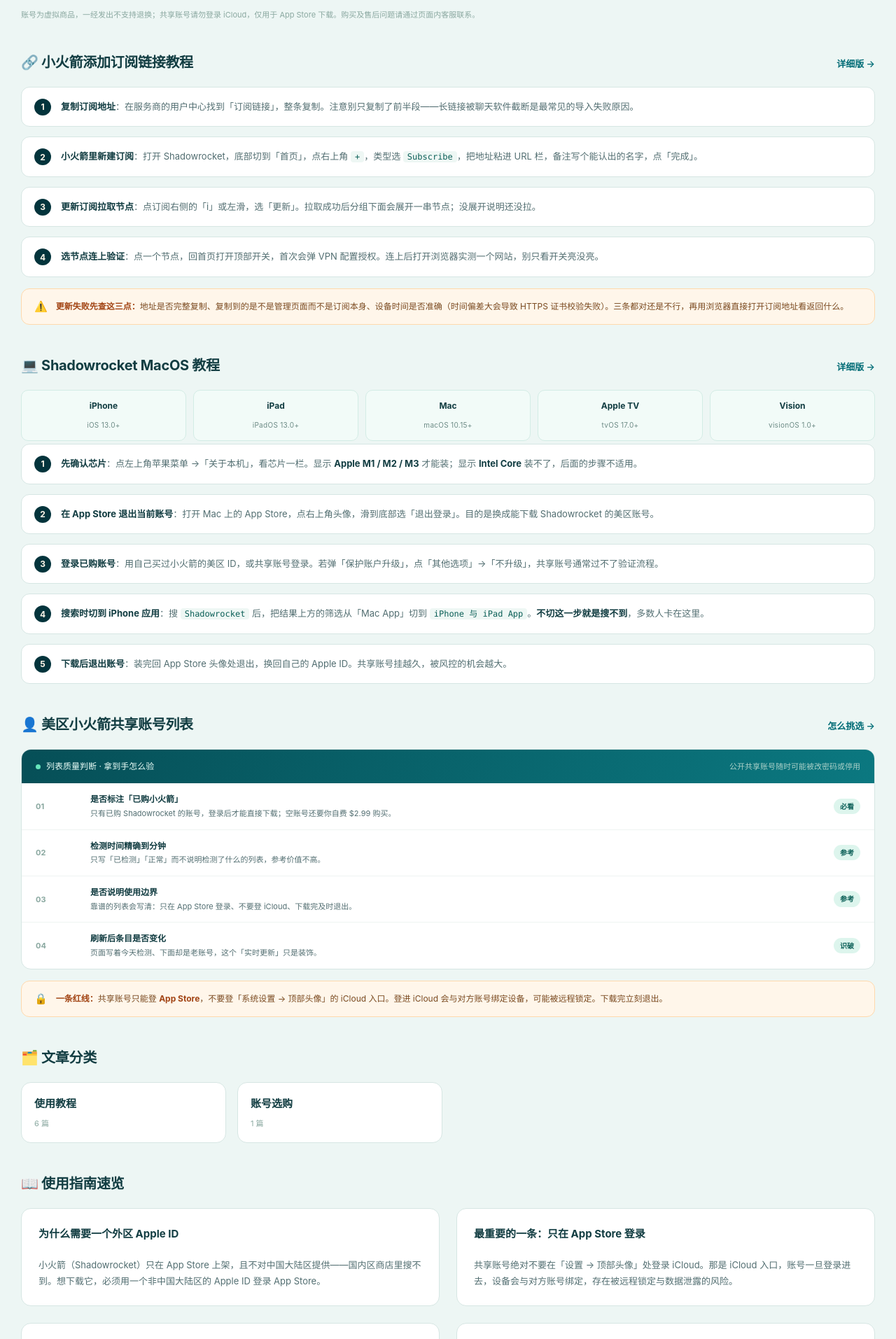
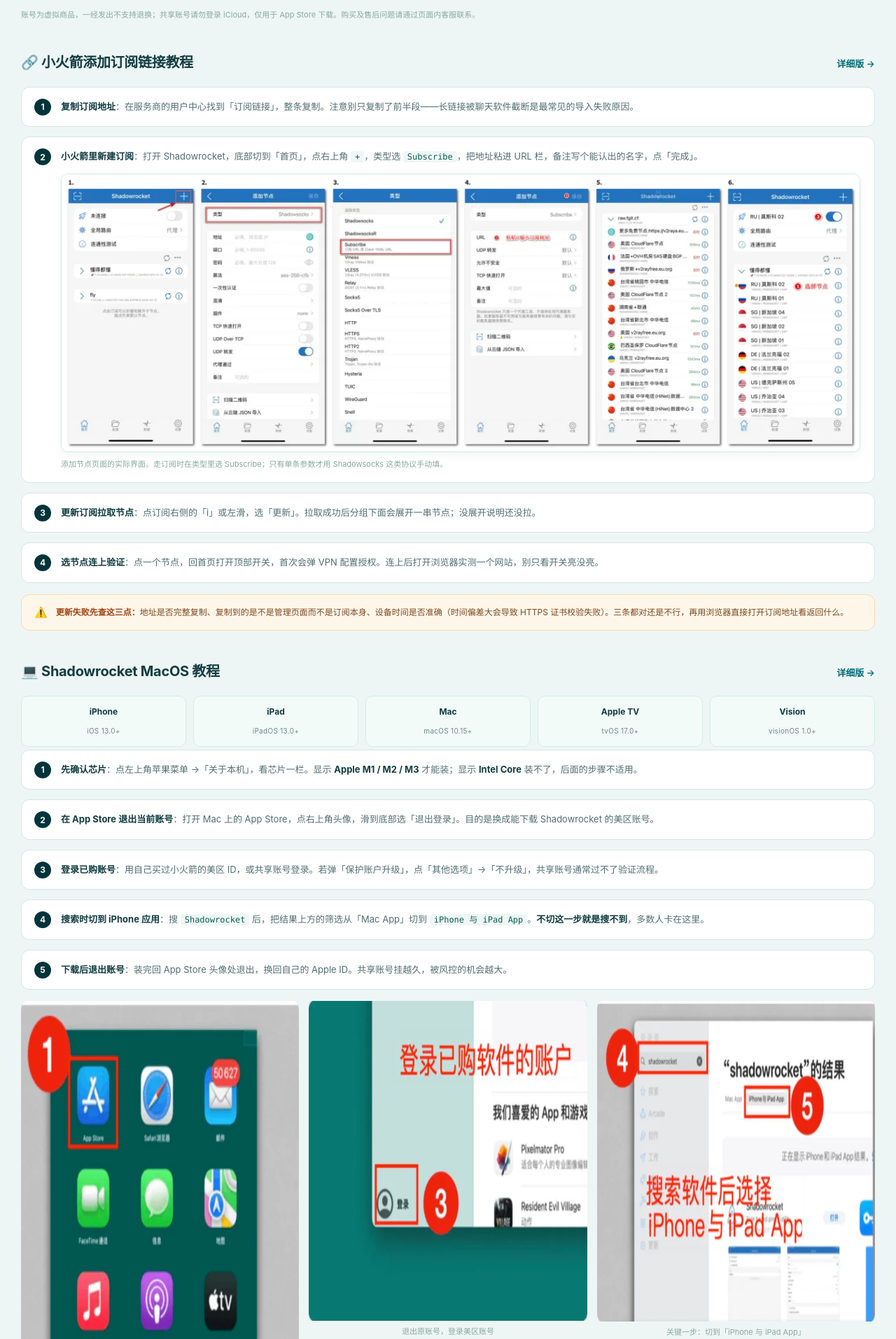
Before and after one commit to idxiaohuojian/idxiaohuojian.github.io, a Jekyll site: the page built from index.html, in a window 1280 px wide. Shown: the part 2254-4167 px from the top of the page at 70% size. Built offline with Jekyll 4.4.1, drawn with Linux system fonts in a browser that asks for light colours.

Commit message:
feat: 首页三个教程板块配图
- 订阅教程：新增添加节点界面截图（sub-add.webp）
- MacOS 教程：新增三张操作配图（打开 App Store / 登录美区账号 / 切到 iPhone 与 iPad App）
- 图片统一转 WebP 压缩：598KB PNG -> 41KB，其余三张 15-20KB
- CSS 新增 .step-fig/.fig-row 图注样式，移动端单列

图片来源为公开教程截图，经核验无第三方推广信息。

```diff
--- a/assets/css/style.css
+++ b/assets/css/style.css
@@ -632,3 +632,26 @@
   .compat-grid { grid-template-columns: repeat(2, 1fr); }
   .acct-head { flex-direction: column; align-items: flex-start; gap: 6px; }
 }
+
+
+
+/* ---------- 教程板块配图 ---------- */
+.step-fig {
+  margin: 12px 0 0; padding: 0;
+}
+.step-fig img {
+  width: 100%; height: auto; display: block;
+  border: 1px solid var(--line); border-radius: 10px;
+  background: #fff; box-shadow: 0 4px 14px #0b3d420f;
+}
+.step-fig figcaption {
+  font-size: 11px; color: #8aa8a0; margin-top: 8px; line-height: 1.7;
+}
+.fig-row { display: grid; grid-template-columns: repeat(3, 1fr); gap: 14px; margin: 16px 0 0; }
+.fig-row figure { margin: 0; }
+.fig-row figcaption { font-size: 11px; color: #8aa8a0; margin-top: 7px; text-align: center; line-height: 1.6; }
+.steps-list li .step-fig { margin-top: 12px; }
+
+@media (max-width: 600px) {
+  .fig-row { grid-template-columns: 1fr; gap: 16px; }
+}
--- a/index.html
+++ b/index.html
@@ -155,7 +155,12 @@
   </div>
   <ol class="steps-list">
     <li><strong>复制订阅地址</strong>：在服务商的用户中心找到「订阅链接」，整条复制。注意别只复制了前半段——长链接被聊天软件截断是最常见的导入失败原因。</li>
-    <li><strong>小火箭里新建订阅</strong>：打开 Shadowrocket，底部切到「首页」，点右上角 <code>+</code>，类型选 <code>Subscribe</code>，把地址粘进 URL 栏，备注写个能认出的名字，点「完成」。</li>
+    <li><strong>小火箭里新建订阅</strong>：打开 Shadowrocket，底部切到「首页」，点右上角 <code>+</code>，类型选 <code>Subscribe</code>，把地址粘进 URL 栏，备注写个能认出的名字，点「完成」。
+      <figure class="step-fig">
+        <img src="{{ site.url }}/assets/images/sub-add.webp" alt="Shadowrocket 添加节点界面：类型、地址、端口、密码、加密方式等表单项，以及从云端 JSON 导入与扫描二维码入口" loading="lazy" width="1200" height="416">
+        <figcaption>添加节点页面的实际界面。走订阅时在类型里选 Subscribe；只有单条参数才用 Shadowsocks 这类协议手动填。</figcaption>
+      </figure>
+    </li>
     <li><strong>更新订阅拉取节点</strong>：点订阅右侧的「i」或左滑，选「更新」。拉取成功后分组下面会展开一串节点；没展开说明还没拉。 </li>
     <li><strong>选节点连上验证</strong>：点一个节点，回首页打开顶部开关，首次会弹 VPN 配置授权。连上后打开浏览器实测一个网站，别只看开关亮没亮。</li>
   </ol>
@@ -184,6 +189,20 @@
     <li><strong>搜索时切到 iPhone 应用</strong>：搜 <code>Shadowrocket</code> 后，把结果上方的筛选从「Mac App」切到 <code>iPhone 与 iPad App</code>。<strong>不切这一步就是搜不到</strong>，多数人卡在这里。</li>
     <li><strong>下载后退出账号</strong>：装完回 App Store 头像处退出，换回自己的 Apple ID。共享账号挂越久，被风控的机会越大。</li>
   </ol>
+  <div class="fig-row">
+    <figure>
+      <img src="{{ site.url }}/assets/images/mac-appstore.webp" alt="macOS 启动台中的 App Store 图标位置" loading="lazy" width="720" height="594">
+      <figcaption>打开 Mac 上的 App Store</figcaption>
+    </figure>
+    <figure>
+      <img src="{{ site.url }}/assets/images/mac-login.webp" alt="Mac App Store 账户登录界面" loading="lazy" width="720" height="457">
+      <figcaption>退出原账号，登录美区账号</figcaption>
+    </figure>
+    <figure>
+      <img src="{{ site.url }}/assets/images/mac-ipad-app.webp" alt="App Store 搜索 Shadowrocket 后切换到 iPhone 与 iPad App 标签" loading="lazy" width="720" height="458">
+      <figcaption>关键一步：切到「iPhone 与 iPad App」</figcaption>
+    </figure>
+  </div>
 </section>
 
 <section class="section" aria-labelledby="shared-title">
```
Also changed, not shown: assets/images/mac-appstore.webp (added), assets/images/mac-ipad-app.webp (added), assets/images/mac-login.webp (added), assets/images/sub-add.webp (added).
